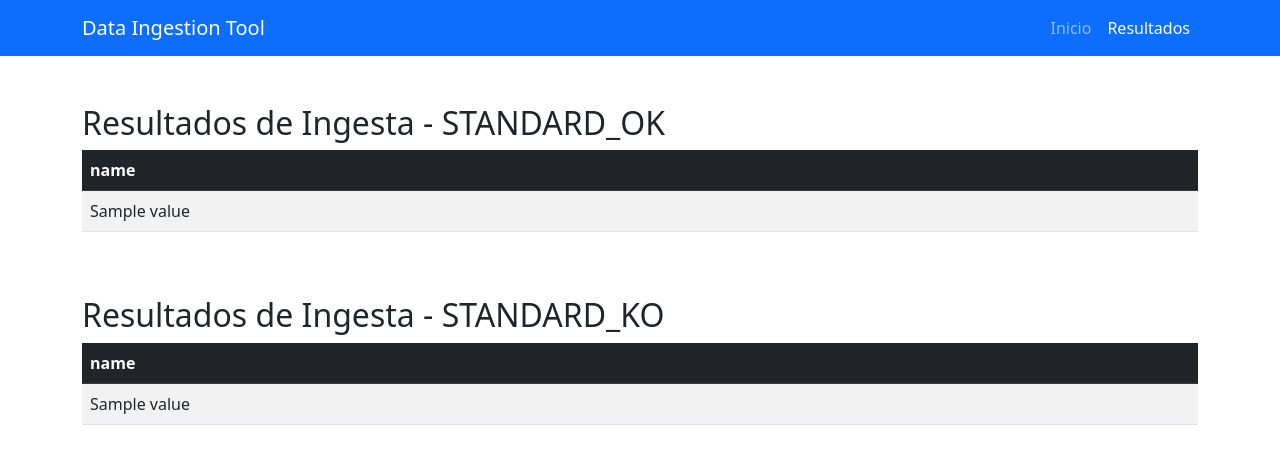
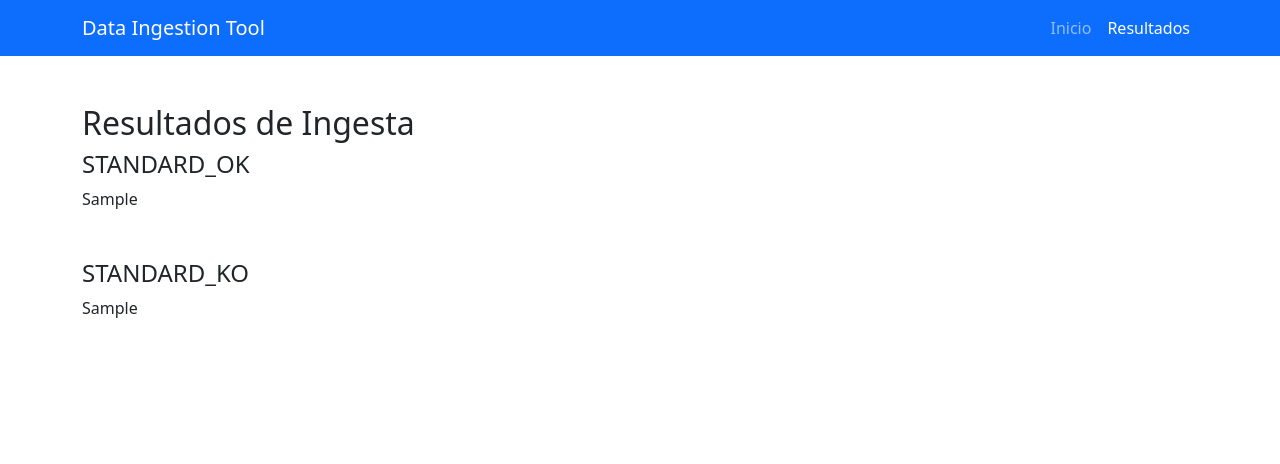
Before and after one commit to smwko/data-ingestion-framework, a Flask app: template templates/results.html in a window 1280 px wide. Shown: the top 464 px of the page. Run offline with Flask 3, Linux system fonts and the light colour scheme; the template is opened without the code that fills it: most values are stand-ins (such as "Sample title", 1, 10 or a date in 2020).

Commit message:
updated: code for read tables

```diff
--- a/templates/results.html
+++ b/templates/results.html
@@ -4,11 +4,9 @@
   <meta charset="UTF-8">
   <meta name="viewport" content="width=device-width, initial-scale=1">
   <title>Resultados - Data Ingestion Tool</title>
-  <!-- Bootstrap CSS -->
   <link href="https://cdn.jsdelivr.net/npm/bootstrap@5.3.0/dist/css/bootstrap.min.css" rel="stylesheet">
 </head>
 <body>
-  <!-- Navbar -->
   <nav class="navbar navbar-expand-lg navbar-dark bg-primary">
     <div class="container">
       <a class="navbar-brand" href="{{ url_for('index') }}">Data Ingestion Tool</a>
@@ -29,62 +27,22 @@
     </div>
   </nav>
 
-  <!-- Contenido principal -->
   <div class="container mt-5">
-    <h2>Resultados de Ingesta - STANDARD_OK</h2>
-    <div class="table-responsive">
-      <table class="table table-striped">
-        <thead class="table-dark">
-          <tr>
-            {% if standard_ok|length > 0 %}
-              {% for key in standard_ok[0].keys() %}
-                <th>{{ key }}</th>
-              {% endfor %}
-            {% else %}
-              <th>No hay datos</th>
-            {% endif %}
-          </tr>
-        </thead>
-        <tbody>
-          {% for row in standard_ok %}
-            <tr>
-              {% for value in row.values() %}
-                <td>{{ value }}</td>
-              {% endfor %}
-            </tr>
-          {% endfor %}
-        </tbody>
-      </table>
+    <h2>Resultados de Ingesta</h2>
+    <div class="mb-5">
+      <h4>STANDARD_OK</h4>
+      <div class="table-responsive">
+        {{ ok_table|safe }}
+      </div>
     </div>
-
-    <h2 class="mt-5">Resultados de Ingesta - STANDARD_KO</h2>
-    <div class="table-responsive">
-      <table class="table table-striped">
-        <thead class="table-dark">
-          <tr>
-            {% if standard_ko|length > 0 %}
-              {% for key in standard_ko[0].keys() %}
-                <th>{{ key }}</th>
-              {% endfor %}
-            {% else %}
-              <th>No hay datos</th>
-            {% endif %}
-          </tr>
-        </thead>
-        <tbody>
-          {% for row in standard_ko %}
-            <tr>
-              {% for value in row.values() %}
-                <td>{{ value }}</td>
-              {% endfor %}
-            </tr>
-          {% endfor %}
-        </tbody>
-      </table>
+    <div class="mb-5">
+      <h4>STANDARD_KO</h4>
+      <div class="table-responsive">
+        {{ ko_table|safe }}
+      </div>
     </div>
   </div>
 
-  <!-- Bootstrap JS Bundle -->
   <script src="https://cdn.jsdelivr.net/npm/bootstrap@5.3.0/dist/js/bootstrap.bundle.min.js"></script>
 </body>
 </html>
```
